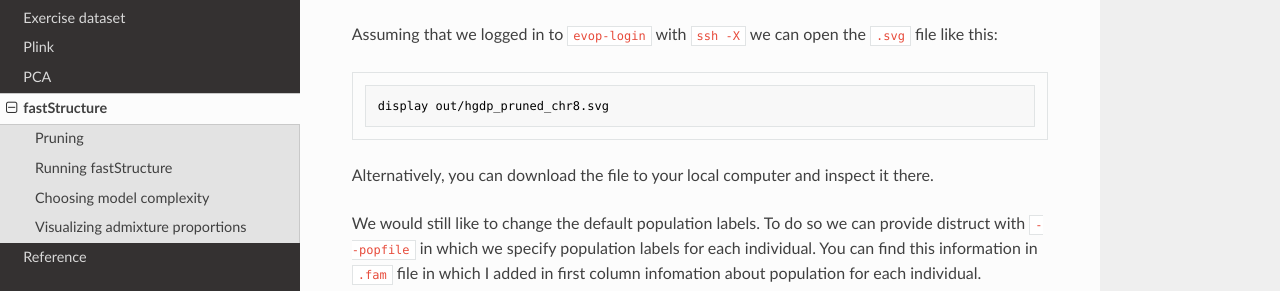
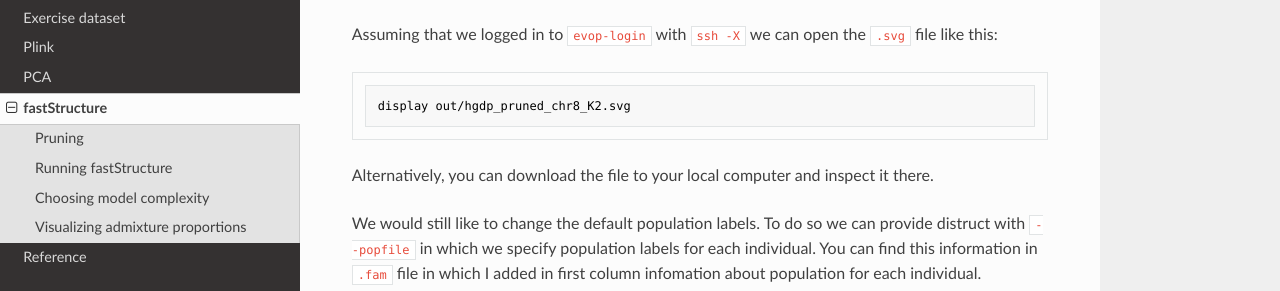
Before and after one commit to bajicv/popgen_intro, an MkDocs documentation site: the page built from docs/05_fastStructure.md, in a window 1280 px wide and 900 px high, scrolled down 3731 px. Shown: the part 161-452 px from the top of the window. Built offline with MkDocs 1.6.1, drawn with Linux system fonts in a browser that asks for light colours; nearby versions of some CDN libraries.

````diff
--- a/docs/05_fastStructure.md
+++ b/docs/05_fastStructure.md
@@ -138,7 +138,7 @@ python fs/distruct.py -K 2 --input=out/hgdp_pruned_chr8 --output=out/hgdp_pruned
 
 Assuming that we logged in to `evop-login` with `ssh -X` we can open the `.svg` file like this:
 ```
-display out/hgdp_pruned_chr8.svg
+display out/hgdp_pruned_chr8_K2.svg
 ```
 
 Alternatively, you can download the file to your local computer and inspect it there.
````
Also changed, not shown: other parts of docs/05_fastStructure.md (+1 -1 lines).
